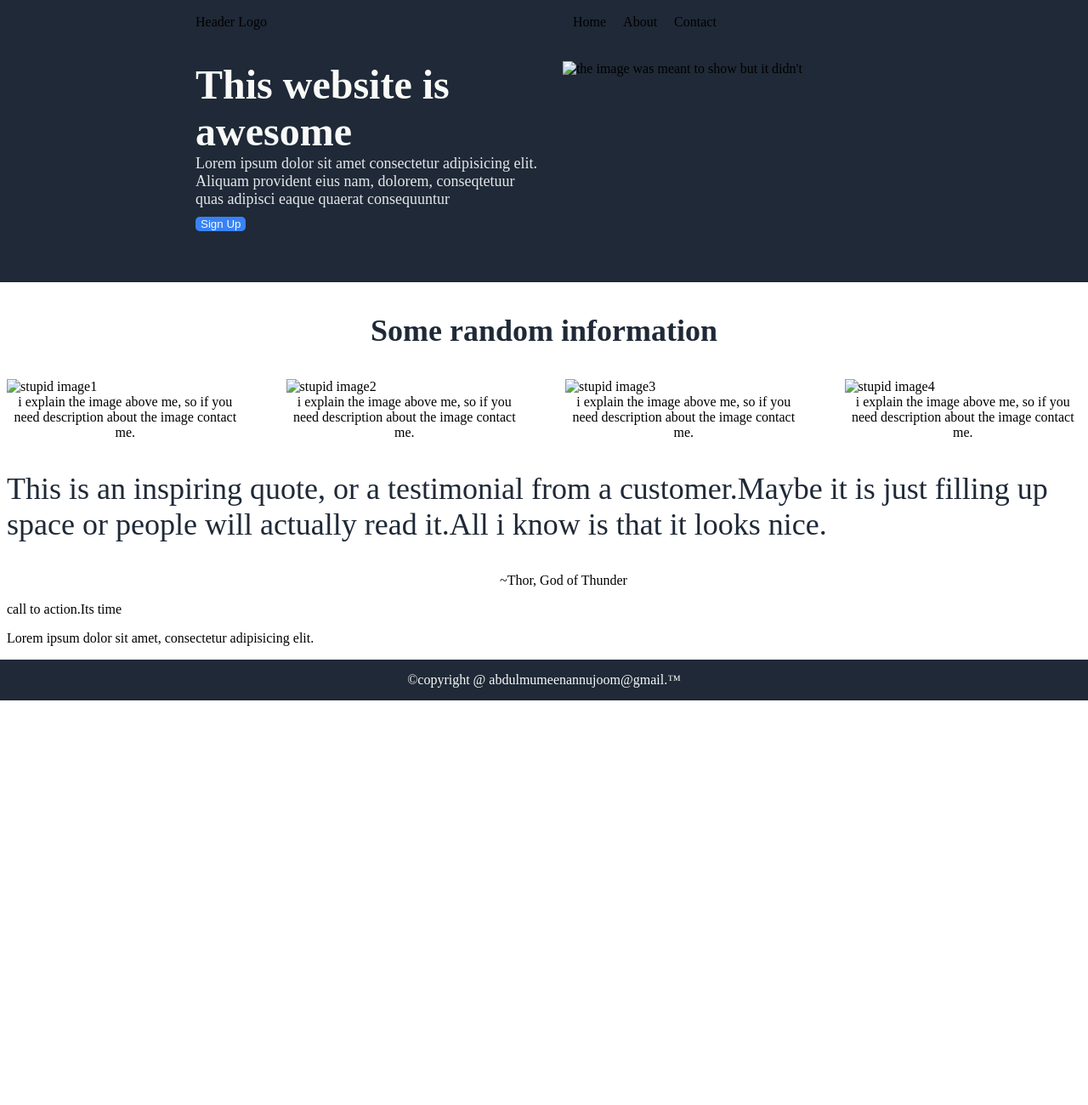
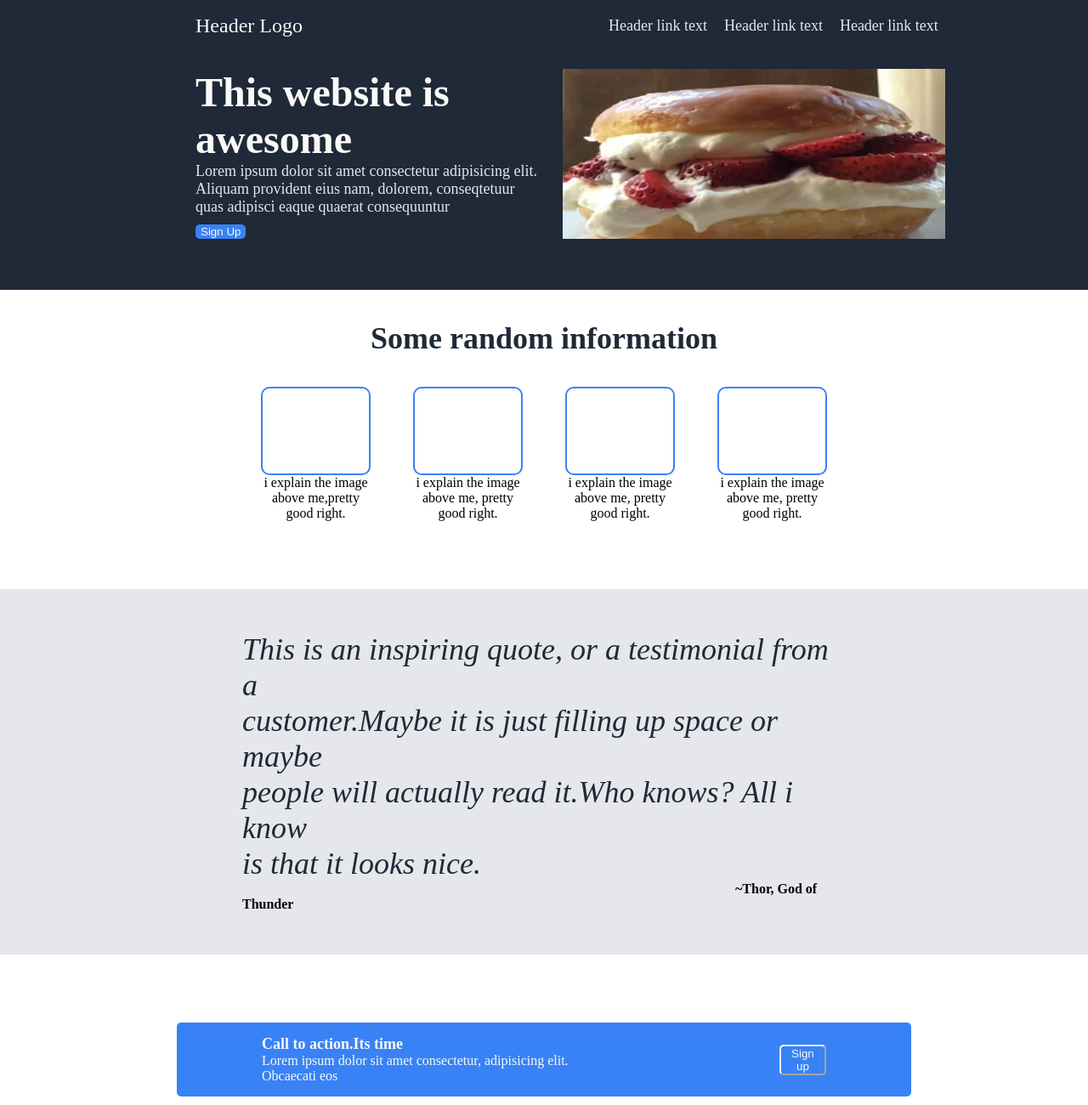
Before and after one commit to Olamilekan2009/landing_page, a plain HTML site: page index.html in a window 1280 px wide. Shown: the top 1300 px of the page at 85% size. Before the commit the page ends 824 px from the top, so only its background shows below. Drawn offline with Linux system fonts and the light colour scheme.

Commit message:
index.html

```diff
--- a/index.html
+++ b/index.html
@@ -13,12 +13,12 @@
         <ul type="none">
             <div class="navbar container">
                 <div class="navbar logo">
-                    <li>Header Logo</li>
+                    <li class="list big">Header Logo</li>
                 </div>
                 <div class="navbar menu">
-                    <li>Home</li>
-                    <li>About</li>
-                    <li>Contact</li>
+                    <li class="list small">Header link text</li>
+                    <li class="list small">Header link text</li>
+                    <li class="list small">Header link text</li>
                 </div>
             </div>
         </ul>
@@ -36,61 +36,70 @@
             <button class="bttn">Sign Up</button>
         </div>
         <div class="word button">
-            <img src="" alt="the image was meant to show but it didn't" class="image">
+            <img src="images/dough.webp" alt="the image was meant to show but it didn't" class="image">
         </div>
     </div>
 
 
-    <div>
+    <div class="some information">
         <div class="info mation">
             <p class="text">Some random information</p>
         </div>
         <div class="flex container">
             <div class="flex item1">
-                <img src="" alt="stupid image1">
+                <div class="imagesinfo">
+                    </div>
                 <div class="division-one">
-                    i explain the image above me, so if you need description about the image contact me.
+                    i explain the image <br> above me,pretty <br> good right.
                 </div>
             </div>
             <div class="flex item2">
-                <img src="" alt="stupid image2">
+                <div class="imagesinfo">
+                    </div>
                 <div class="division-two">
-                    i explain the image above me, so if you need description about the image contact me.
+                    i explain the image <br> above me, pretty <br> good right.
                 </div>
             </div>
             <div class="flex item3">
-                <img src="" alt="stupid image3">
+                <div class="imagesinfo">
+                    </div>
                 <div class="division-three">
-                    i explain the image above me, so if you need description about the image contact me.
+                    i explain the image <br> above me, pretty  <br> good right.
                 </div>
             </div>
             <div class="flex item4">
-                <img src="" alt="stupid image4">
+                <div class="imagesinfo">
+                    </div>
                 <div class="division-four">
-                    i explain the image above me, so if you need description about the image contact me.
+                    i explain the image <br> above me, pretty <br> good right.
                 </div>
             </div>
         </div>
     </div>
 
 
-    <div>
-        <p class="pa big">
-            This is an inspiring quote, or a testimonial from a customer.Maybe it is just filling up space or people will actually read it.All i know is that it looks nice.
-        </p>
-        <p class="pa small">
-            ~Thor, God of Thunder
-        </p>
+    <div class="qoute-section">
+        <span class="pa big">
+            <i>This is an inspiring quote, or a testimonial from a <br> customer.Maybe it is just filling up space or maybe <br> people will actually read it.Who knows? All i know <br> is that it looks nice.</i>
+        </span>
+        <span class="pa small">
+            <b>~Thor, God of Thunder</b>
+        </span>
     </div>
 
 
-    <div>
-        <p>
-            call to action.Its time
-        </p>
-        <p>
-            Lorem ipsum dolor sit amet, consectetur adipisicing elit.
-        </p>
+    <div class="action">
+        <div>
+            <div class="dive-one">
+                Call to action.Its time
+            </div>
+            <div class="dive-two">
+                Lorem ipsum dolor sit amet consectetur, adipisicing elit. Obcaecati eos
+            </div>
+        </div>
+        <div>
+            <button class="signup">Sign up</button>
+        </div>
     </div>
 
 
```
